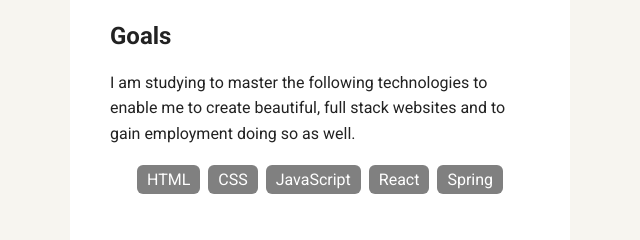
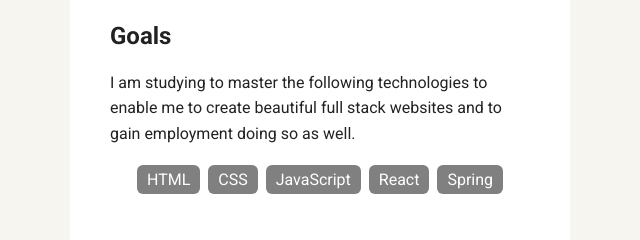
Before and after one commit to michaelstucki/front-end-techdegree-project-1, a plain HTML site: page index.html in a window 1280 px wide. Shown: the part 538-778 px from the top of the page, 620-1260 px from the left. Drawn offline with Linux system fonts and the light colour scheme; a web font is replaced by a local one.

Commit message:
remove misplaced comma

```diff
--- a/index.html
+++ b/index.html
@@ -43,7 +43,7 @@
 
       <div class="card">
         <h2>Goals</h2>
-        <p>I am studying to master the following technologies to enable me to create beautiful, full stack
+        <p>I am studying to master the following technologies to enable me to create beautiful full stack
           websites and to gain employment doing so as well.
         </p>
         <ul class="skills">
```
